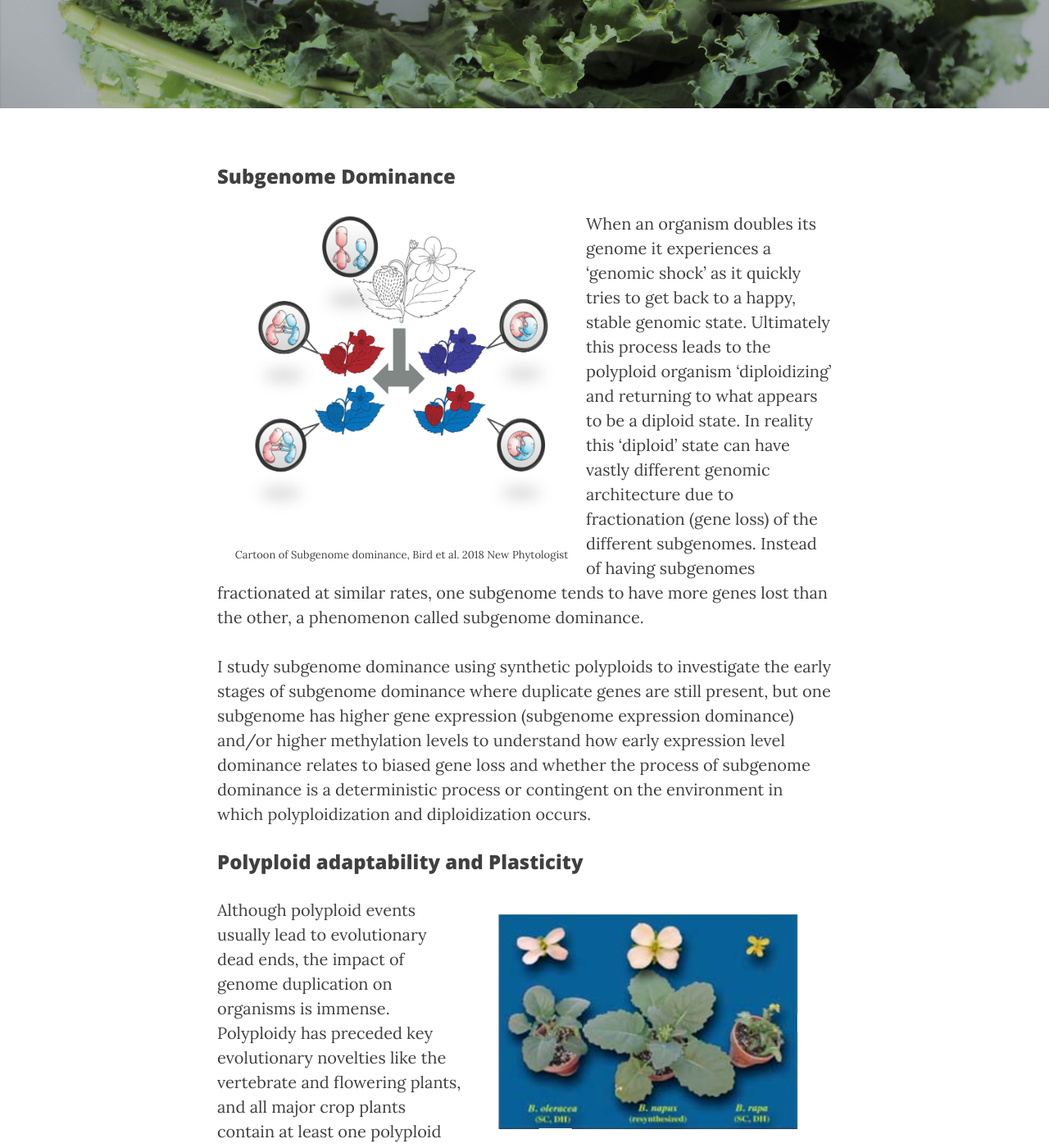
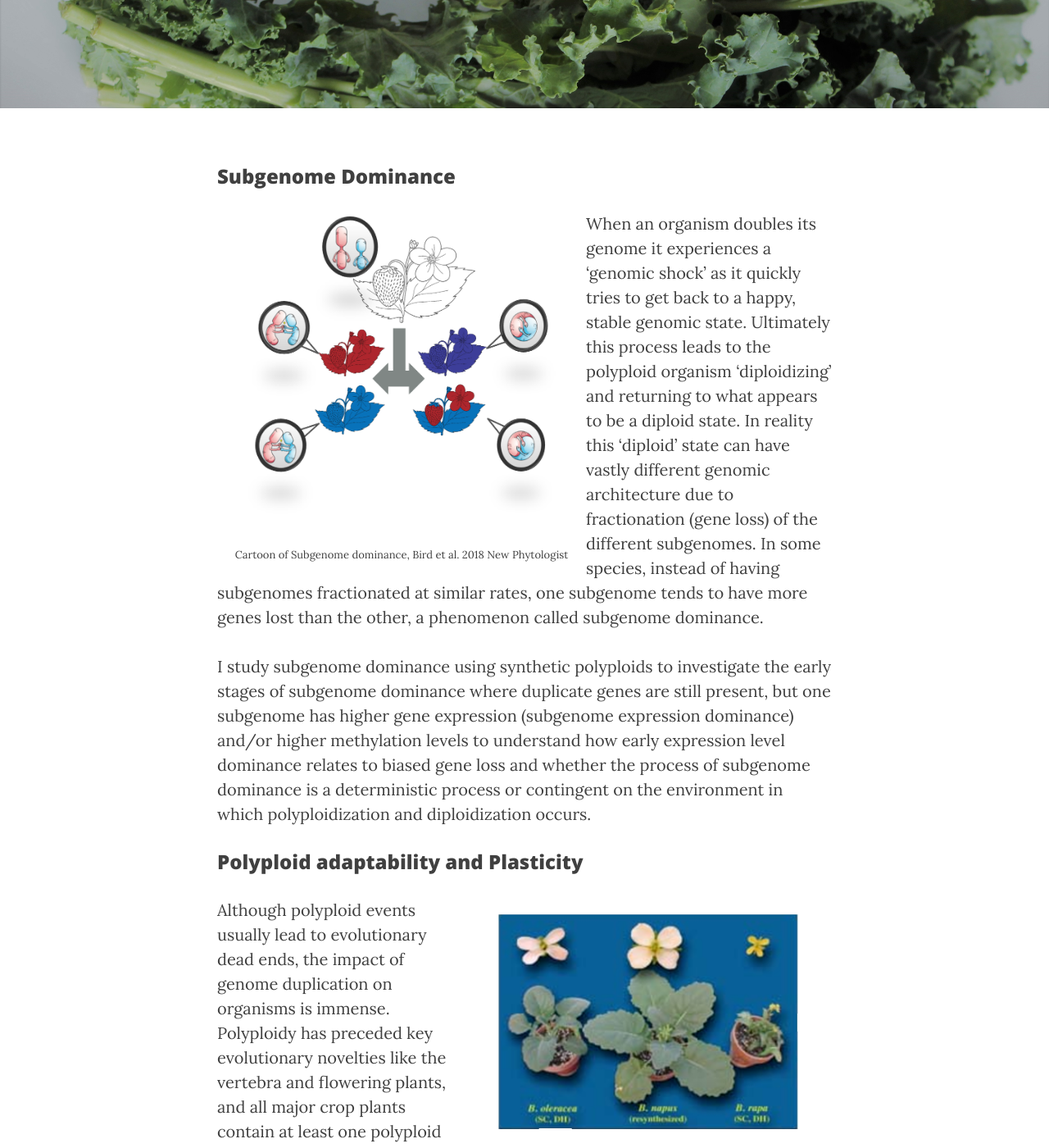
Before and after one commit to KevinABird/KevinABird.github.io, a Jekyll site: the page built from 3_research.md, in a window 1280 px wide and 1400 px high, scrolled down 290 px. Shown: the whole window at 82% size. Built offline with Jekyll 4.4.1, drawn with Linux system fonts in a browser that asks for light colours; nearby versions of some CDN libraries; some of the changed text lies outside the part shown.

Commit message:
Update 3_research.md

```diff
--- a/3_research.md
+++ b/3_research.md
@@ -14,7 +14,7 @@ header-img: "img/Banner4.JPG"
         </figcaption>
 </figure></div>
 
-When an organism doubles its genome it experiences a 'genomic shock' as it quickly tries to get back to a happy, stable genomic state. Ultimately this process leads to the polyploid organism 'diploidizing' and returning to what appears to be a diploid state. In reality this 'diploid' state can have vastly different genomic architecture due to fractionation (gene loss) of the different subgenomes. Instead of having subgenomes fractionated at similar rates, one subgenome tends to have more genes lost than the other, a phenomenon called subgenome dominance.
+When an organism doubles its genome it experiences a 'genomic shock' as it quickly tries to get back to a happy, stable genomic state. Ultimately this process leads to the polyploid organism 'diploidizing' and returning to what appears to be a diploid state. In reality this 'diploid' state can have vastly different genomic architecture due to fractionation (gene loss) of the different subgenomes. In some species, instead of having subgenomes fractionated at similar rates, one subgenome tends to have more genes lost than the other, a phenomenon called subgenome dominance.
 
 I study subgenome dominance using synthetic polyploids to investigate the early stages of subgenome dominance where duplicate genes are still present, but one subgenome has higher gene expression (subgenome expression dominance) and/or higher methylation levels to understand how early expression level dominance relates to biased gene loss and whether the process of subgenome dominance is a deterministic process or contingent on the environment in which polyploidization and diploidization occurs.
 
@@ -27,7 +27,7 @@ I study subgenome dominance using synthetic polyploids to investigate the early
 	</figcaption>
 </figure></div>
 
-Although polyploid events usually lead to evolutionary dead ends, the impact of genome duplication on organisms is immense. Polyploidy has preceded key evolutionary novelties like the vertebrate and flowering plants, and all major crop plants contain at least one polyploid event, with many species having experience multiple rounds of polyploidy. Polyploidy might also be related to short term evolutionary advantages due to increased adaptibility. I'm interested in understanding the ways that polyploidy can lead to novel traits and increased fitness in both short and long evolutionary time.
+Although polyploid events usually lead to evolutionary dead ends, the impact of genome duplication on organisms is immense. Polyploidy has preceded key evolutionary novelties like the vertebra and flowering plants, and all major crop plants contain at least one polyploid event, with many species having experienced multiple rounds of polyploidy. Polyploidy might also be related to short term evolutionary advantages due to increased adaptibility. I'm interested in understanding the ways that polyploidy can lead to novel traits and increased fitness in both short and long evolutionary time.
 
 
 ___
```
